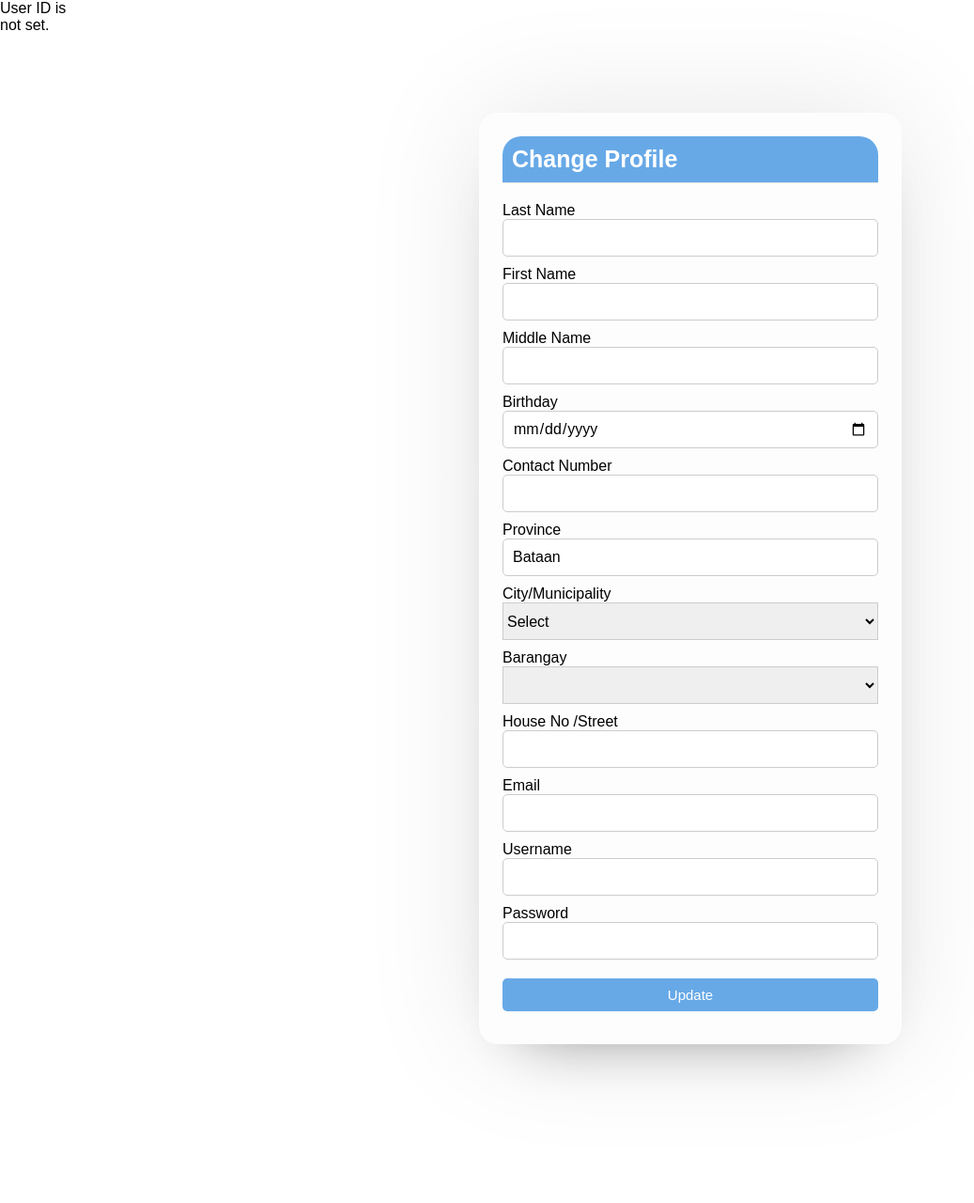
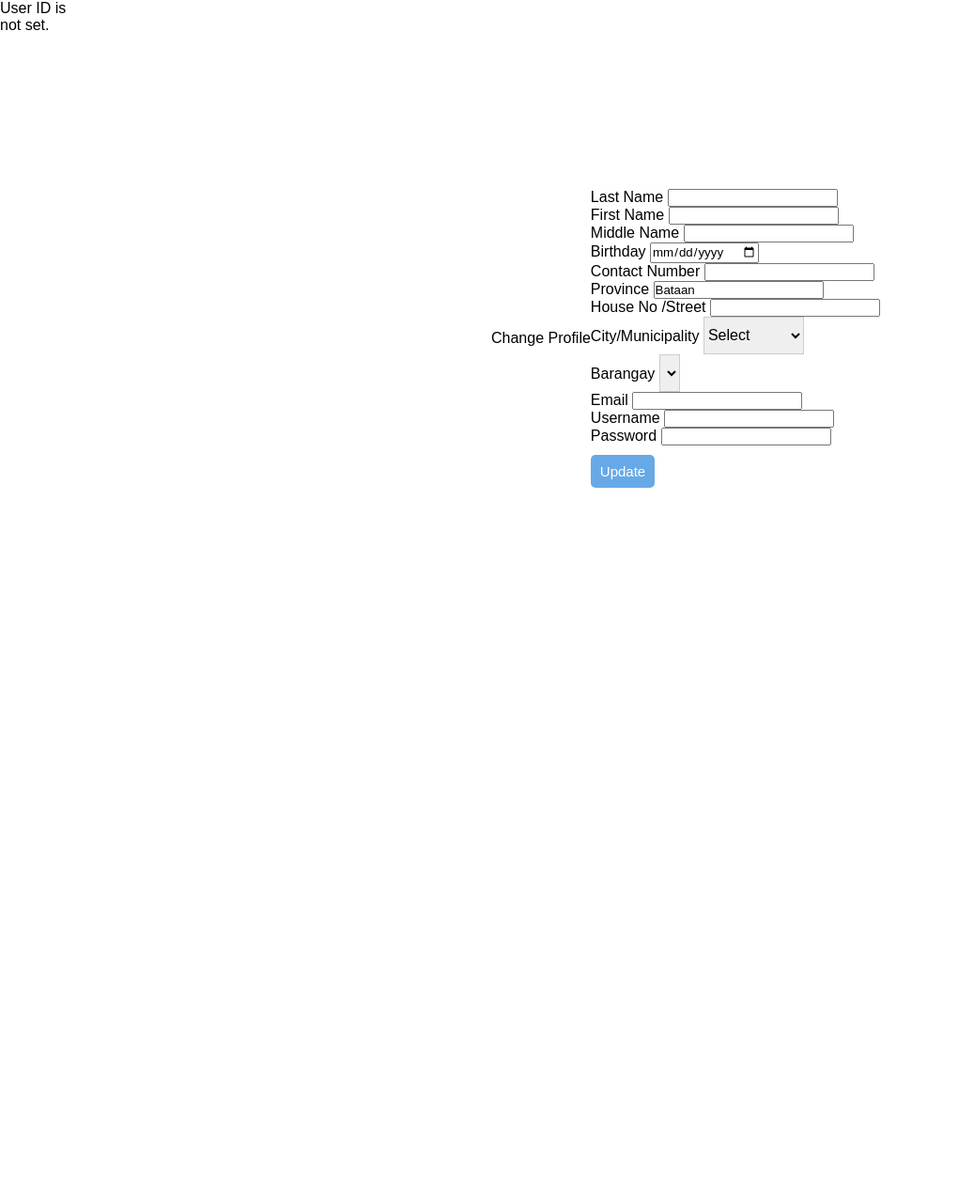
Before and after one commit to jeanalynignacio/system, a PHP site: page /public_html/edit.php in a window 1280 px wide. Shown: the whole page at 94% size, without its empty margins (0-1037 px from the left). Run offline with PHP 8.4, Linux system fonts and the light colour scheme; the visitor is signed in with stand-in values (Sample User, id 1); data that the repository does not hold is empty.

Commit message:
Update edit.php

```diff
--- a/edit.php
+++ b/edit.php
@@ -94,17 +94,15 @@
 
 
     <div class = "container">
-        <div class="box form-box">
 
-            <header>Change Profile</header>
+            <header>Change Profile </header>
 
 
-            <form action="#" method= "POST" onload="populateBarangays() " >
+            <form action="#" class="form" method= "POST" onload="populateBarangays()" >
             <div class="field input">
 
-
+                <div class = "column">
                     <input type="hidden" name="userId" value="<?php echo "{$res_ID['Id']}"; ?>">
-                </div>
                 <div class="field input">
                     <label for = "Lastname">Last Name</label>
                     <input type="text" name="Lastname" id="Lastname"  autocomplete="off" value="<?php echo "{$res_ID['Lastname']}"; ?>"  required>
@@ -117,6 +115,8 @@
                     <label for = "Middlename">Middle Name</label>
                     <input type="text" name="Middlename" id="Middlename" autocomplete="off" value="<?php echo "{$res_ID['Middlename']}"; ?>" required>
                 </div>
+                </div>
+                <div class = "column">
                 <div class="field input">
                     <label for = "Birthday">Birthday</label>
                     <input type="date" name="Birthday" id="Birthday"value="<?php echo "{$res_ID['Birthday']}"; ?>" required>
@@ -124,12 +124,16 @@
                 <div class="field input">
                     <label for = "Contactnumber">Contact Number</label>
                     <input type="text" name="Contactnumber" id="Contactnumber" autocomplete="off"value="<?php echo "{$res_ID['Contactnumber']}"; ?>" required>
-
                 </div>
                 <div class="field input">
                     <label for = "Province">Province</label>
                     <input type="text" name="Province" id="Province" value="Bataan"value="<?php echo "{$res_ID['Middlename']}"; ?>" required>
-
+                </div>
+                </div>
+                <div class = "column">
+                <div class="field input">
+                    <label for = "HousenoStreet">House No /Street</label>
+                    <input type="text" name="HousenoStreet" id="HousenoStreet" autocomplete="off"value="<?php echo "{$res_ID['HousenoStreet']}"; ?>" required>
                 </div>
                 <div class="field input">
                     <label for = "CityMunicipality">City/Municipality</label>
@@ -243,32 +247,21 @@
                 }
 
                 </script>
-
-
-                <div class="field input">
-
-                    <label for = "HousenoStreet">House No /Street</label>
-                    <input type="text" name="HousenoStreet" id="HousenoStreet" autocomplete="off"value="<?php echo "{$res_ID['HousenoStreet']}"; ?>" required>
-
-
                 </div>
+                <div class = "column">
                 <div class="field input">
                     <label for = "Email">Email</label>
                     <input type="text" name="Email" id="Email" autocomplete="off"value="<?php echo "{$res_ID['Email']}"; ?>">
-
                 </div>
                 <div class="field input">
                     <label for = "Username">Username</label>
                     <input type="text" name="Username" id="Username" autocomplete="off"value="<?php echo "{$res_ID['Username']}"; ?>" required>
-
-
                 </div>
                 <div class="field input">
                     <label for = "Password">Password</label>
                     <input type="password" name="Password" id="Password" autocomplete="off"value="<?php echo "{$res_ID['Password']}"; ?>" required>
-
                 </div>
-
+                </div>
                 <input type="hidden" name="confirmed" id="confirmed" value="no">
                 <div class="field">
                 <input type="submit" class="btn"  name="update" value="Update" onclick="showConfirmation()" required>
```
